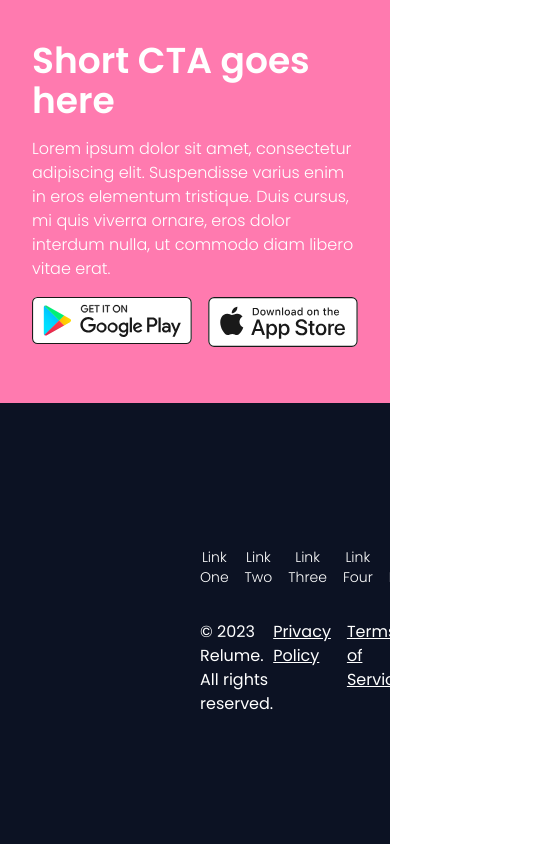
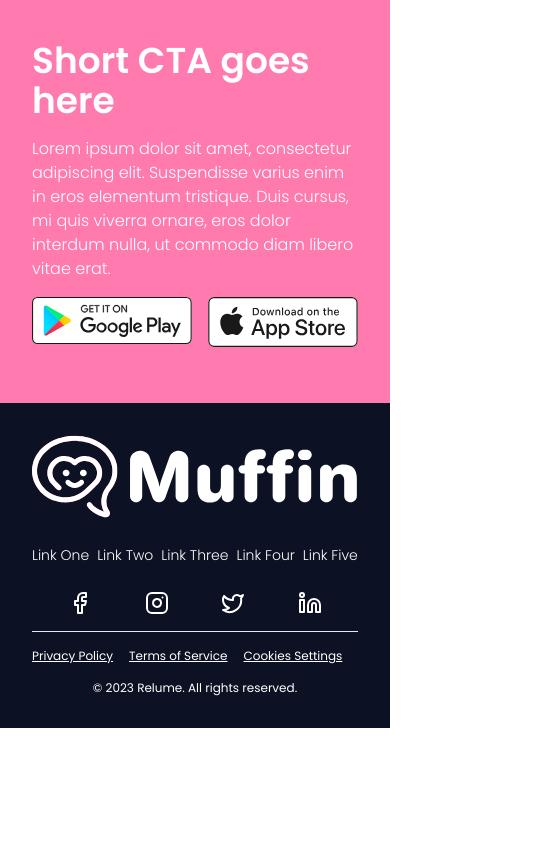
Before and after one commit to rv100101/muft, a React (Vite) app: page / in a window 390 px wide. Shown: the part 2739-3583 px from the top of the page, 559 px wide, since content can reach past the window. After the commit the page ends 3467 px from the top, so only its background shows below. Built offline with nearby package versions, Linux system fonts and the light colour scheme.

Commit message:
feat: responsive footer

```diff
--- a/src/components/footer.tsx
+++ b/src/components/footer.tsx
@@ -3,10 +3,10 @@ import { Button } from "./ui/button";
 import { Facebook, Instagram, Twitter, Linkedin } from "lucide-react";
 const Footer = () => {
   return (
-    <div className="mx-[200px] py-32 space-y-4">
+    <div className="mx-8 md:mx-[200px] py-8 md:py-32 space-y-4 flex flex-col">
       <img src={LogoWhite} alt="white muffin logo" />
-      <nav className="flex justify-between">
-        <div className="flex space-x-4">
+      <nav className="flex flex-col space-y-4 md:space-y-0 md:flex-row justify-between">
+        <div className="flex flex-wrap space-x-2 md:space-x-4">
           <Button className="p-0 font-light text-white" variant={"ghost"}>
             Link One
           </Button>
@@ -23,7 +23,7 @@ const Footer = () => {
             Link Five
           </Button>
         </div>
-        <div className="flex space-x-4">
+        <div className="flex space-x-4 justify-evenly items-center">
           <a href="/" color="white" className="text-white">
             <Facebook />
           </a>
@@ -40,8 +40,8 @@ const Footer = () => {
       </nav>
       <hr />
       <div className="flex justify-between text-white">
-        <p>© 2023 Relume. All rights reserved.</p>
-        <ul className="flex list-none space-x-4 underline">
+        <p className="hidden md:block">© 2023 Relume. All rights reserved.</p>
+        <ul className="flex list-none space-x-4 underline text-xs md:text-md">
           <li>
             <a href="/">Privacy Policy</a>
           </li>
@@ -53,6 +53,9 @@ const Footer = () => {
           </li>
         </ul>
       </div>
+      <p className="text-white text-xs text-center md:hidden block">
+        © 2023 Relume. All rights reserved.
+      </p>
     </div>
   );
 };
```
